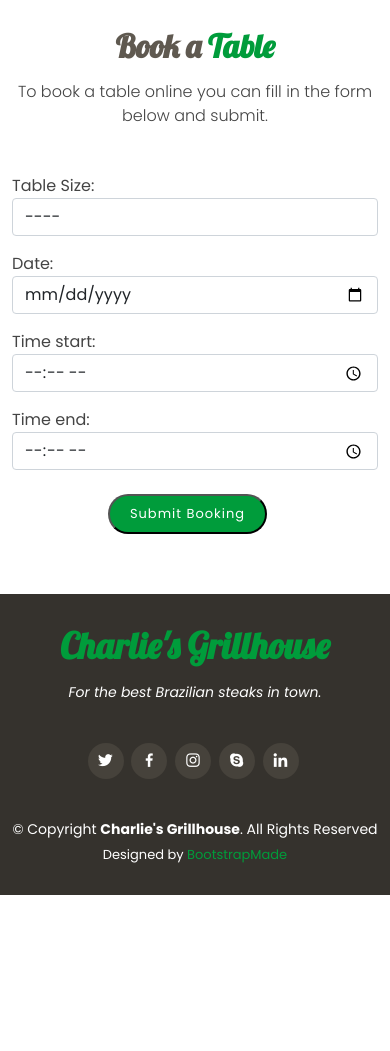
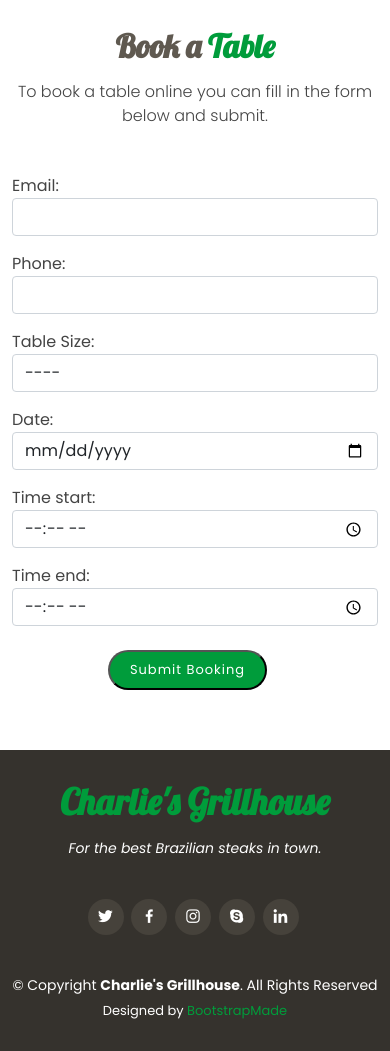
Before and after one commit to ellis882/charlies-restaurant-msp-4, a Django app: page /book_a_table/ in a window 390 px wide. Shown: the part 120-1171 px from the top of the page. Before the commit the page ends 1015 px from the top, so only its background shows below. Run offline with Django 3.2, Linux system fonts and the light colour scheme; some libraries are stand-ins or nearby versions.

Commit message:
add email and phone to model reservation

```diff
--- a/reservation/models.py
+++ b/reservation/models.py
@@ -21,6 +21,8 @@ class Reservation(models.Model):
     user = models.ForeignKey(settings.AUTH_USER_MODEL,
                              on_delete=models.CASCADE)
     table = models.ForeignKey(Table, on_delete=models.CASCADE)
+    email = models.EmailField(default=False)
+    phone = models.IntegerField(default=0)
     date = models.DateField(default=datetime.now)
     time_start = models.TimeField(default=datetime.now)
     time_end = models.TimeField(default=datetime.now)
--- a/reservation/templates/reservation/availability_form.html
+++ b/reservation/templates/reservation/availability_form.html
@@ -20,7 +20,16 @@
     <form action="" method="POST" >
         {% csrf_token %}
       <div class="row">
-
+        <div class="col-lg-4 col-md-6 form-group mt-3">
+          <label for="id_email">Email:</label>
+          <input type="email" name="email" class="form-control" id="id_email" placeholder="" data-rule="minlen:4" data-msg="Please enter at least 4 chars">
+          <div class="validate"></div>
+        </div>
+        <div class="col-lg-4 col-md-6 form-group mt-3">
+          <label for="id_phone">Phone:</label>
+          <input type="number" name="phone" class="form-control" id="id_phone" placeholder="" data-rule="minlen:4" data-msg="Please enter at least 4 chars">
+          <div class="validate"></div>
+        </div>
         <div class="col-lg-4 col-md-6 form-group mt-3">
             <label for="id_table_size">Table Size:</label>
             <select type="number" class="form-control" name="people" id="id_table_size" placeholder="" data-rule="minlen:1" data-msg="Please enter at least 1 chars">
--- a/reservation/views.py
+++ b/reservation/views.py
@@ -29,6 +29,8 @@ class ReservationView(FormView):
             table = available_tables[0]
             reservation = Reservation.objects.create(
                 user=self.request.user,
+                email=email,
+                phone=phone,
                 table=table,
                 date=datetime.date.today(),
                 time_start=data['time_start'],
```
Also changed, not shown: reservation/migrations/0017_auto_20211212_1128.py (added).
